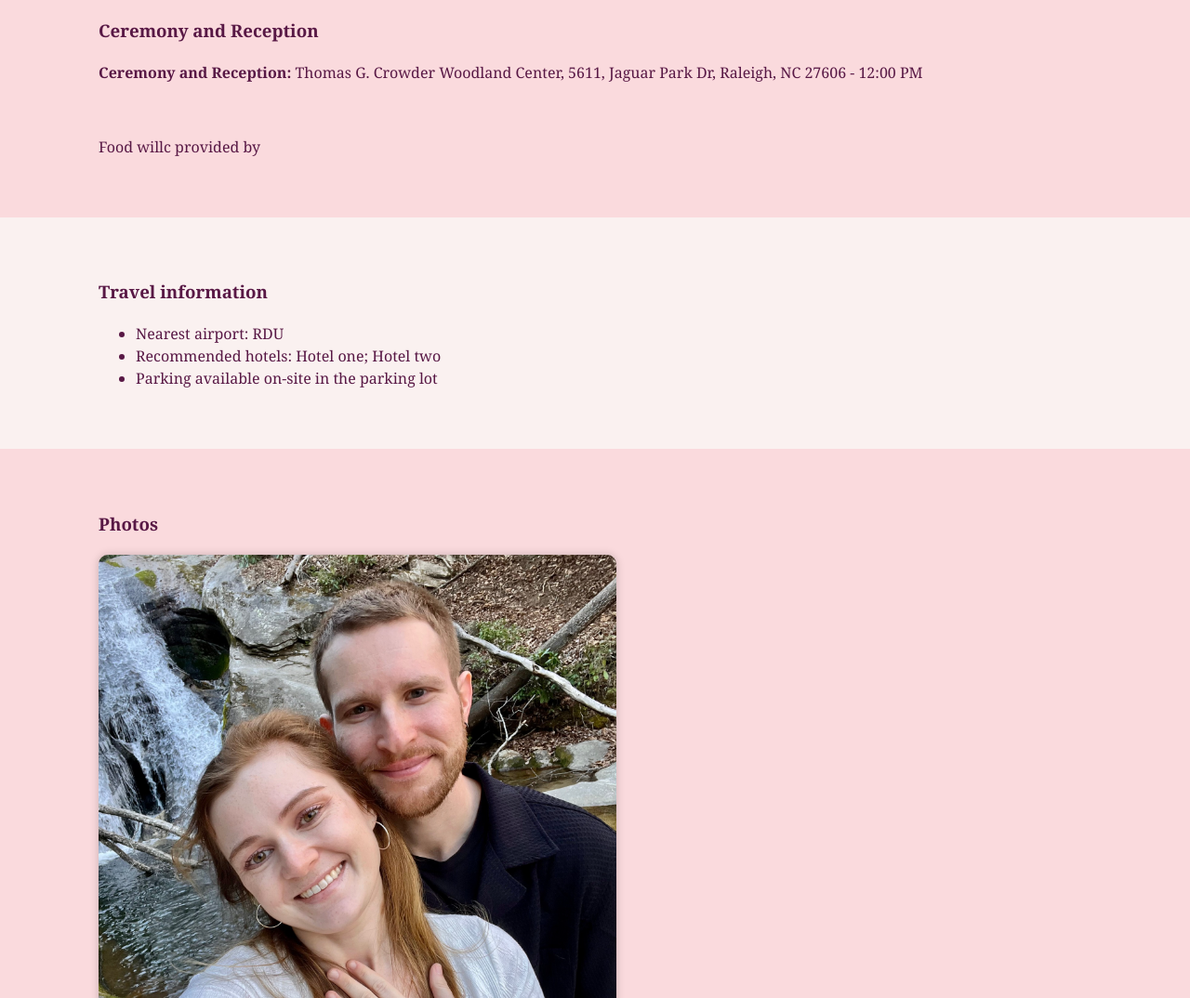
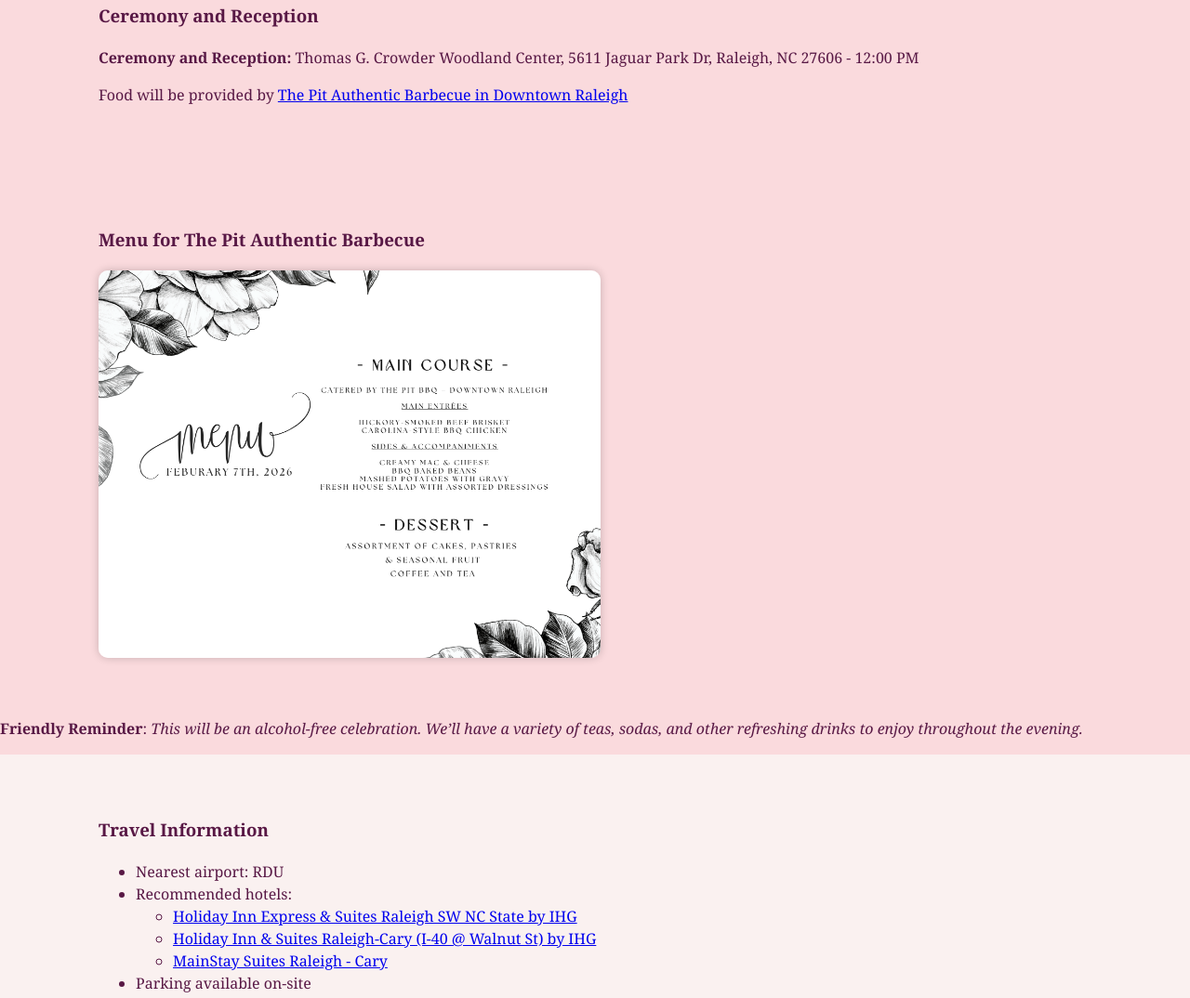
Before and after one commit to Kenny-Dobkin/Jenn_and_Ken_wedding_site, a plain HTML site: page index.html in a window 1280 px wide. Shown: the part 378-1452 px from the top of the page at 93% size. Drawn offline with Linux system fonts and the light colour scheme.

Commit message:
Fix typos and improve HTML structure

```diff
--- a/index.html
+++ b/index.html
@@ -11,10 +11,11 @@
         <div class="container header-inner">
             <div class="brand">
                 <h1 class="names">Jenn and Kenny</h1>
-                <p class="date"></p><strong>February 7, 2026 - Ceremony 12:00 PM</strong></p>
+                <p class="date"></p>
+                <strong>February 7, 2026 - Ceremony 12:00 PM</strong>
             </div>
             <nav class="main-nav">
-              <a href ="#details">Details</a>
+                <a href="#details">Details</a>
                 <a href="#photos">Photos</a>
                 <a href="#travel">Travel</a>
                 <a href="#menu">Menu</a>
@@ -27,26 +28,56 @@
         <section id="hero" class="hero">
             <div class="container hero-inner">
                 <h2>Join us for our wedding</h2>
-                <p>Saturday, Febrary 7, 2026 - Ceremony at 12:00 PM</p>
+                <p>Saturday, February 7, 2026 - Ceremony at 12:00 PM</p>
             </div>
         </section>
 
         <section id="details" class="panel">
             <div class="container">
                 <h3>Ceremony and Reception</h3>
-                <p><strong>Ceremony and Reception:</strong> Thomas G. Crowder Woodland Center, 5611, Jaguar Park Dr, Raleigh, NC 27606 - 12:00 PM</p><br>
-                <p>Food willc  provided by <a href="https://www.thepit-raleigh.com/"The Pit Authenic Barbeque in Downtown Raleigh></a></p>
+                <p><strong>Ceremony and Reception:</strong> Thomas G. Crowder Woodland Center, 5611 Jaguar Park Dr, Raleigh, NC 27606 - 12:00 PM</p>
+                <p>Food will be provided by <a href="https://www.thepit-raleigh.com/">The Pit Authentic Barbecue in Downtown Raleigh</a></p>
             </div>
         </section>
 
+        <section id="menu" class="panel">
+            <div class="container">
+                <h3>Menu for The Pit Authentic Barbecue</h3>
+                <div class="gallery">
+                    <img src="https://github.com/Kenny-Dobkin/Jenn_and_Ken_wedding_site/blob/main/Wedding%20Menu.png?raw=true"
+                         alt="Wedding Menu"
+                         style="width:540px; max-width:100%; height:auto; border-radius:10px; box-shadow:0 0 10px rgba(0,0,0,0.2);">
+                </div>
+            </div>
+        </section>
+
+        <p><strong>Friendly Reminder</strong>: <em>This will be an alcohol-free celebration. We’ll have a variety of teas, sodas, and other refreshing drinks to enjoy throughout the evening.</em></p>
+
         <section id="travel" class="panel muted">
             <div class="container">
-                <h3>Travel information</h3>
+                <h3>Travel Information</h3>
                 <ul>
                     <li>Nearest airport: RDU</li>
-                    <li>Recommended hotels: Hotel one; Hotel two</li>
-                    <li>Parking available on-site in the parking lot</li>
+                    <li>Recommended hotels:
+                        <ul>
+                            <li>
+                                <a href="https://www.ihg.com/holidayinnexpress/hotels/us/en/raleigh/rdugs/hoteldetail" target="_blank">
+                                    Holiday Inn Express & Suites Raleigh SW NC State by IHG
+                                </a>
                             </li>
+                            <li>
+                                <a href="https://www.ihg.com/holidayinn/hotels/us/en/cary/rducy/hoteldetail" target="_blank">
+                                    Holiday Inn & Suites Raleigh-Cary (I-40 @ Walnut St) by IHG
+                                </a>
+                            </li>
+                            <li>
+                                <a href="https://www.choicehotels.com/north-carolina/raleigh/mainstay-hotels/nc996?mc=llgoxxpx&checkOutDate=2025-11-16" target="_blank">
+                                    MainStay Suites Raleigh - Cary
+                                </a>
+                            </li>
+                        </ul>
+                    </li>
+                    <li>Parking available on-site</li>
                 </ul>
             </div>
         </section>
@@ -55,7 +86,9 @@
             <div class="container">
                 <h3>Photos</h3>
                 <div class="gallery">
-                  <img src="https://raw.githubusercontent.com/Kenny-Dobkin/Jenn_and_Ken_wedding_site/main/Jenn_and_Kenny.png" alt="Jenn and Kenny Engagement Photo" style="max-width:100%; border-radius:10px; box-shadow:0 0 10px rgba(0,0,0,0.2);">
+                    <img src="https://raw.githubusercontent.com/Kenny-Dobkin/Jenn_and_Ken_wedding_site/main/Jenn_and_Kenny.png"
+                         alt="Jenn and Kenny Engagement Photo"
+                         style="max-width:100%; border-radius:10px; box-shadow:0 0 10px rgba(0,0,0,0.2);">
                 </div>
             </div>
         </section>
@@ -64,7 +97,9 @@
             <div class="container">
                 <h3>Wedding Photo Album</h3>
                 <p>We'd love to see your photos from the wedding! Click below to view our album and upload your own:</p>
-                <a href="https://photos.google.com/share/AF1QipNDn2EML_znaQcuMaC2UnIkuiwbgG42nGUcRA8coUhyl1O5MLn2tc9EjC3jybwOPQ?key=VmpiSUVFczhOaWx1MDNPdUhEeDVBejlyLWdjemR3" target="_blank" class="btn primary">View & Upload Photos</a>
+                <a href="https://photos.google.com/share/AF1QipNDn2EML_znaQcuMaC2UnIkuiwbgG42nGUcRA8coUhyl1O5MLn2tc9EjC3jybwOPQ?key=VmpiSUVFczhOaWx1MDNPdUhEeDVBejlyLWdjemR3"
+                   target="_blank"
+                   class="btn primary">View & Upload Photos</a>
             </div>
         </section>
     </main>
@@ -72,14 +107,15 @@
     <section id="registry" class="panel">
         <div class="container">
             <h3>Wedding Registry</h3>
-            <p>We're so grateful for yuour love and support! If you'd like to browse our registry, you can find it here:</p>
-            <a href="https://www.example.com/registry-link" target="_blank" class="btn primary">View Our Registry</a>
+            <p>We're so grateful for your love and support! If you'd like to browse our registry, you can find it here:</p>
+            <a href="https://www.zola.com/registry/jenniferandkennethfebruary7" target="_blank" class="btn primary">View Our Registry</a>
         </div>
     </section>
 
     <footer class="site-footer">
         <div class="container">
-        <p>Questions? Email us at <a href="mailto:jennandkennyaregettingmarried@gmail.com">jennandkennyaregettingmarried@gmail.com</a></p><br>
+            <p>Questions? Email us at <a href="mailto:jennandkennyaregettingmarried@gmail.com">jennandkennyaregettingmarried@gmail.com</a></p>
+            <br>
             <p>Call/text us at 917-509-9155 or 516-943-5938</p>
             <p class="credit">Designed with love - created by Kenny Dobkin</p>
         </div>
```
Lines whose indentation alone changed are shown as unchanged.
